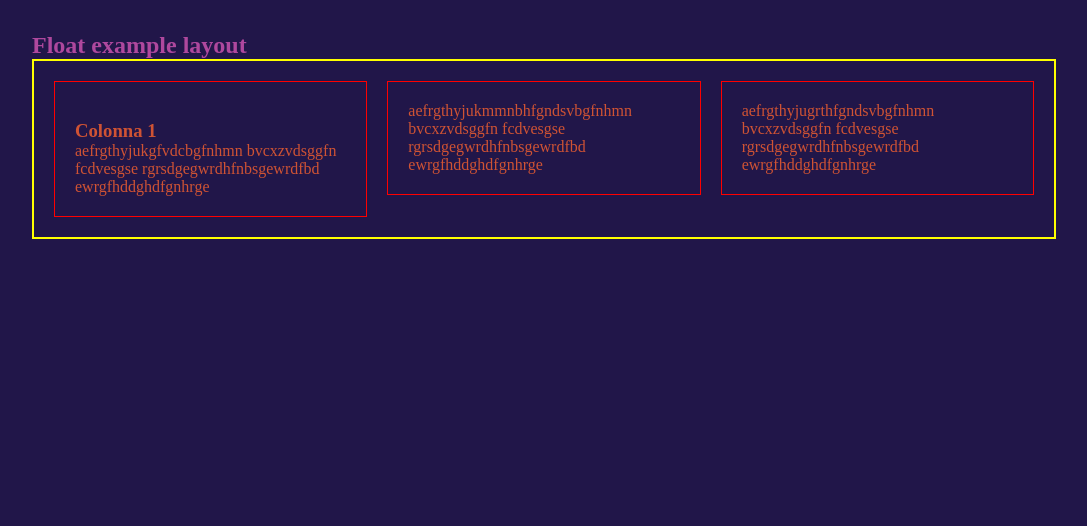
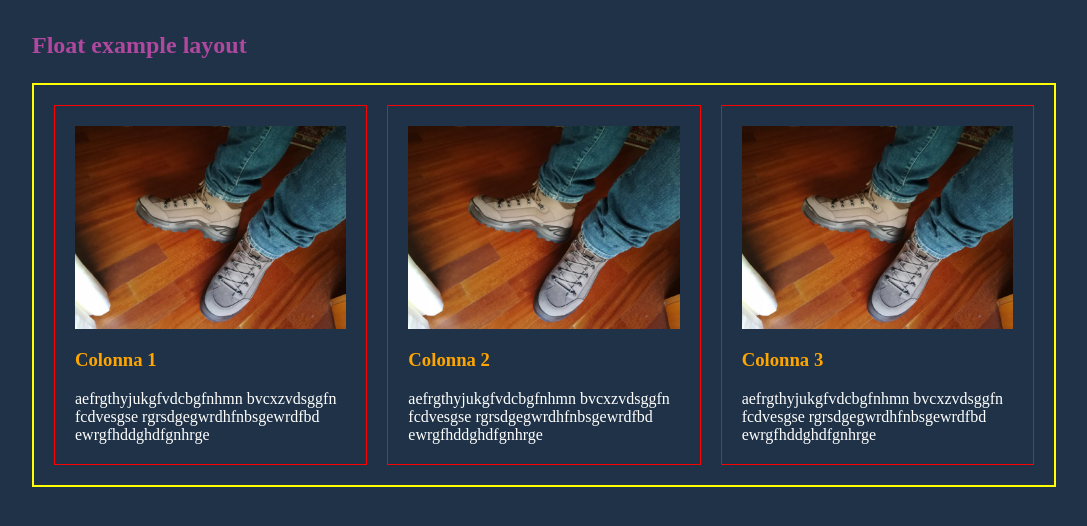
Before and after one commit to LeonardoFilesi/float-examples-yeah, a plain HTML site: page index.html in a window 1280 px wide. Shown: the whole page, without its empty margins (96-1183 px from the left). Drawn offline with Linux system fonts and the light colour scheme.

Commit message:
struttura migliorata

```diff
--- a/css/style.css
+++ b/css/style.css
@@ -4,8 +4,8 @@
     padding: 0;
     margin: 0;
     box-sizing: border-box;
-    background-color: rgb(33, 22, 73);
-    color: rgb(207, 83, 52);
+    background-color: rgb(31, 50, 71);
+    color: white;
 }
 
 body [
@@ -30,6 +30,12 @@ div {
 
 h1 {
     color: rgb(175, 72, 158);
+    margin-bottom: 1em;
+}
+
+h3 {
+    color: orange;
+    margin-bottom: 1em;
 }
 
 .row {
@@ -50,4 +56,5 @@ h1 {
 
 img {
     max-width: 100%;
+    margin-bottom: 1em;
 }
--- a/index.html
+++ b/index.html
@@ -16,14 +16,20 @@
 
                 <div class="row clearfix">
                     <div class="col">
-                        <img src="" alt="">
+                        <img src="img/IMG-20200225-WA0008.jpg" alt="">
                         <h3>Colonna 1</h3>
                         <p>aefrgthyjukgfvdcbgfnhmn bvcxzvdsggfn fcdvesgse rgrsdgegwrdhfnbsgewrdfbd  ewrgfhddghdfgnhrge</p>
                     </div>
-                    <div class="col middle">aefrgthyjukmmnbhfgndsvbgfnhmn bvcxzvdsggfn fcdvesgse rgrsdgegwrdhfnbsgewrdfbd  ewrgfhddghdfgnhrge</div>
-                    <div class="col">aefrgthyjugrthfgndsvbgfnhmn bvcxzvdsggfn fcdvesgse rgrsdgegwrdhfnbsgewrdfbd  ewrgfhddghdfgnhrge</div>
-                </div>
-
+                    <div class="col middle">
+                        <img src="img/IMG-20200225-WA0008.jpg" alt="">
+                        <h3>Colonna 2</h3>
+                        <p>aefrgthyjukgfvdcbgfnhmn bvcxzvdsggfn fcdvesgse rgrsdgegwrdhfnbsgewrdfbd  ewrgfhddghdfgnhrge</p>
+                    </div>
+                    <div class="col">
+                        <img src="img/IMG-20200225-WA0008.jpg" alt="">
+                        <h3>Colonna 3</h3>
+                        <p>aefrgthyjukgfvdcbgfnhmn bvcxzvdsggfn fcdvesgse rgrsdgegwrdhfnbsgewrdfbd  ewrgfhddghdfgnhrge</p>
+                    </div>
             </section>
         </div>
     </main>
```
